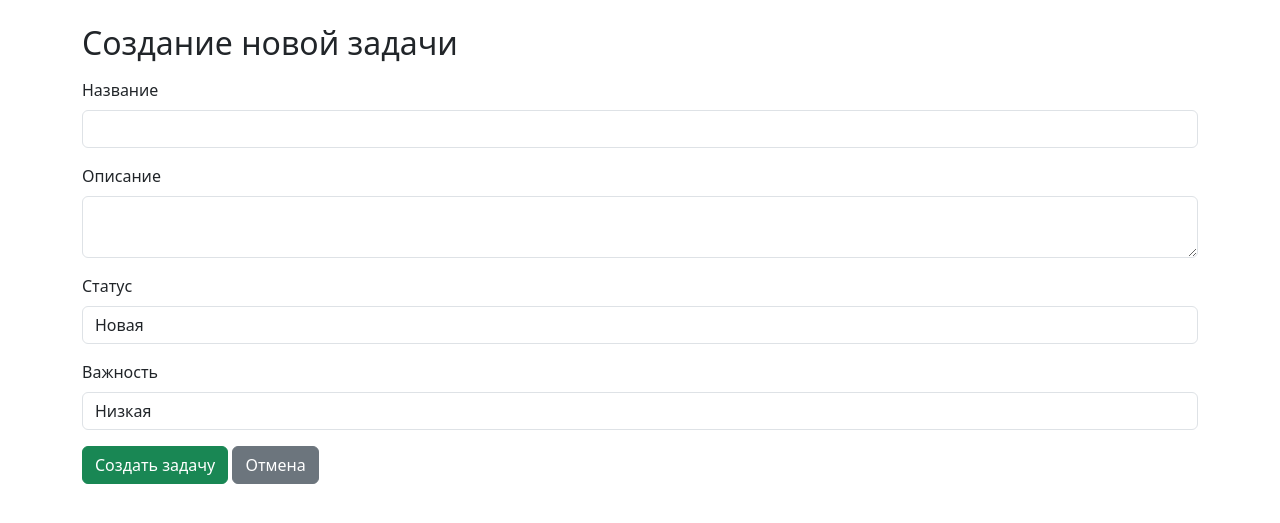
After one commit to Dred85/TODO_LIST_FASTAPI, a FastAPI app: template Templates/create_task.html in a window 1280 px wide. The commit adds this page. Shown: the top 523 px of the page. Run offline with FastAPI, Linux system fonts and the light colour scheme; the template is opened without the code that fills it, so the values that code supplies are empty.

Commit message:
upd main.py

```diff
--- /dev/null
+++ b/Templates/create_task.html
@@ -0,0 +1,45 @@
+<!DOCTYPE html>
+<html lang="ru">
+<head>
+    <meta charset="UTF-8">
+    <meta name="viewport" content="width=device-width, initial-scale=1.0">
+    <title>Создание задачи</title>
+    <link href="https://cdn.jsdelivr.net/npm/bootstrap@5.3.0/dist/css/bootstrap.min.css" rel="stylesheet">
+</head>
+<body class="container mt-4">
+    <h2 class="mb-3">Создание новой задачи</h2>
+
+    <form method="post" action="{{ url_for('create_task()') }}">
+        <div class="mb-3">
+            <label for="title" class="form-label">Название</label>
+            <input type="text" class="form-control" id="title" name="title" required>
+        </div>
+
+        <div class="mb-3">
+            <label for="description" class="form-label">Описание</label>
+            <textarea class="form-control" id="description" name="description" required></textarea>
+        </div>
+
+        <div class="mb-3">
+            <label for="status" class="form-label">Статус</label>
+            <select class="form-control" id="status" name="status">
+                <option value="новая">Новая</option>
+                <option value="в процессе">В процессе</option>
+                <option value="завершена">Завершена</option>
+            </select>
+        </div>
+
+        <div class="mb-3">
+            <label for="importance" class="form-label">Важность</label>
+            <select class="form-control" id="importance" name="importance">
+                <option value="низкая">Низкая</option>
+                <option value="средняя">Средняя</option>
+                <option value="высокая">Высокая</option>
+            </select>
+        </div>
+
+        <button type="submit" class="btn btn-success">Создать задачу</button>
+        <a href="{{ url_for('get_tasks') }}" class="btn btn-secondary">Отмена</a>
+    </form>
+</body>
+</html>
--- a/Templates/todo.html
+++ b/Templates/todo.html
@@ -14,8 +14,9 @@
     <div id="todoCarousel" class="carousel slide mt-4" data-bs-ride="carousel">
         <div class="carousel-inner">
             <div class="carousel-item active">
-                <button class="btn btn-success btn-lg w-100" onclick="showCreateTaskForm()">Добавить задачу</button>
+                <a href="{{ url_for('create_task_page') }}" class="btn btn-success btn-lg w-100">Добавить задачу</a>
             </div>
+
             <div class="carousel-item">
                 <button class="btn btn-warning btn-lg w-100" onclick="showUpdateTaskForm()">Изменить задачу</button>
             </div>
--- a/main.py
+++ b/main.py
@@ -3,6 +3,7 @@ from fastapi import FastAPI, Request, Depends, HTTPException
 from contextlib import asynccontextmanager
 
 from sqlalchemy import select, func
+from starlette.responses import HTMLResponse, RedirectResponse
 
 from db.models import Task
 from httpx import request
@@ -17,7 +18,7 @@ from starlette.middleware.base import BaseHTTPMiddleware
 from fastapi.security import HTTPBearer, OAuth2PasswordBearer, HTTPAuthorizationCredentials
 import jwt
 
-from services.task_service import get_date, get_tasks
+from services.task_service import get_date, get_tasks, get_task
 
 
 # Создаем обработчик жизненного цикла приложения
@@ -31,11 +32,12 @@ async def lifespan(app: FastAPI):
 # Создаем FastAPI-приложение с переданным lifespan
 app = FastAPI(lifespan=lifespan)
 
-
 # Создаем объект схемы OAuth2 для получения токена
 # oauth2_scheme = OAuth2PasswordBearer(tokenUrl="/token")
 SECRET_KEY = "mysecretkey"
 security = HTTPBearer()
+
+
 # Верификация JWT токена
 def verify_jwt_token(credentials: HTTPAuthorizationCredentials = Depends(security)):
     token = credentials.credentials  # Получаем сам токен
@@ -50,6 +52,7 @@ def verify_jwt_token(credentials: HTTPAuthorizationCredentials = Depends(securit
     except jwt.InvalidTokenError:
         raise HTTPException(status_code=401, detail="Invalid token")
 
+
 @app.post("/token")
 def login(username: str, password: str):
     # Проверяем логин и пароль
@@ -58,9 +61,11 @@ def login(username: str, password: str):
         return {"Ваш токен access_token": token, "token_type": "bearer"}
     raise HTTPException(status_code=400, detail="Invalid credentials")
 
+
 @app.get("/protected")
 def protected_route(user_id: int = Depends(verify_jwt_token)):
     return {"message": f"Hello, user {user_id}"}
+
 
 @app.get("/about_me")
 def get_about_protected(user: int = Depends(verify_jwt_token)):
@@ -70,6 +75,7 @@ def get_about_protected(user: int = Depends(verify_jwt_token)):
 
 class LogMiddleware(BaseHTTPMiddleware):
     """Этот класс позволяет логировать запросы и ответы"""
+
     async def dispatch(self, request: Request, call_next):
         # Логируем запрос
         print(f"Request: {request.method} {request.url}")
@@ -77,6 +83,7 @@ class LogMiddleware(BaseHTTPMiddleware):
         # Логируем ответ
         print(f"Response: {response.status_code}")
         return response
+
 
 # Подключаем маршруты
 app.include_router(task_router.router)
@@ -94,7 +101,7 @@ date_time = get_date()
 @app.get("/")
 async def root(request: Request):
     """Отображаем главную страницу"""
-    return templates.TemplateResponse(name='index.html', context={"request":request, 'date_time': date_time})
+    return templates.TemplateResponse(name='index.html', context={"request": request, 'date_time': date_time})
 
 
 @app.get("/todo")
@@ -102,17 +109,28 @@ async def todo_page(request: Request, db: AsyncSession = Depends(get_db), skip:
     """Переход на страницу добавления задач и получение всех задач из БД"""
 
     # Подсчитываем количество задач
-    result_count = await db.execute(select(func.count(Task.id)))
+    # result_count = await db.execute(select(func.count(Task.id)))
     # tasks_count = result_count.all() # Получаем количество задач
     # tasks_count = result_count.fetchone()[0]  # Получаем количество задач
     # tasks_count = result_count.fetchall()[0][0]  # Получаем количество задач
-    tasks_count = result_count.scalar() # Получаем количество задач
+    # tasks_count = result_count.scalar()  # Получаем количество задач
 
     # Получаем задачи с учётом пагинации
-    result_tasks = await db.execute(select(Task).offset(skip).limit(limit))
-    tasks = result_tasks.scalars().all()  # Получаем список задач
+    # result_tasks = await db.execute(select(Task).offset(skip).limit(limit))
+    # tasks = result_tasks.scalars().all()  # Получаем список задач
+    # return templates.TemplateResponse('todo.html', {"request": request, "tasks": tasks, "tasks_count": tasks_count})
 
-    return templates.TemplateResponse('todo.html', {"request": request, "tasks": tasks, "tasks_count": tasks_count})
+    # 2 способ получаем данные из моего API
+    tasks_count = len(await get_tasks(db, skip, limit))
+    tasks = await get_tasks(db, skip, limit)  # Получаем список задач
+    return templates.TemplateResponse('todo.html', {"request": request, "tasks": tasks,
+                                                    "tasks_count": tasks_count})
+
+
+# Эндпоинт для отображения страницы создания задачи
+@app.get("/tasks/create", response_class=HTMLResponse)
+async def create_task_page(request: Request):
+    return templates.TemplateResponse("create_task.html", {"request": request})
 
 
 if __name__ == "__main__":
```
